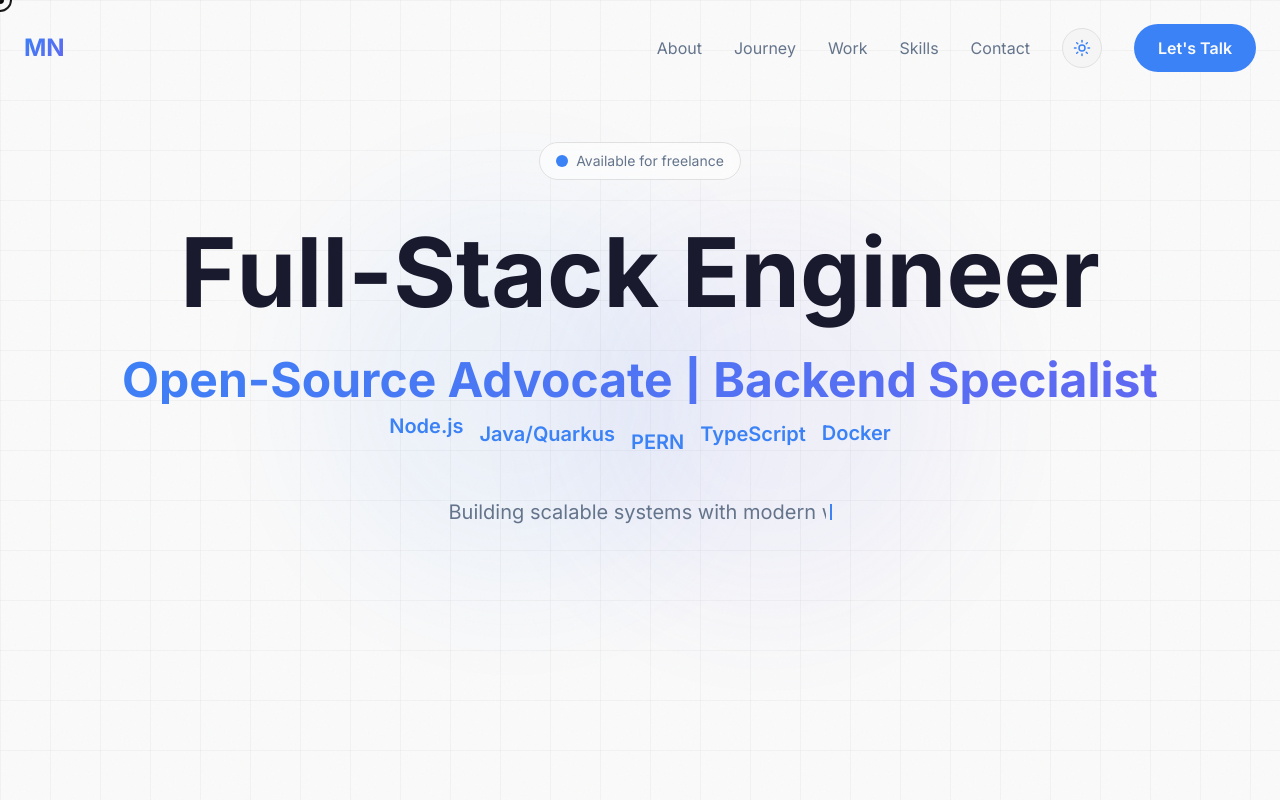
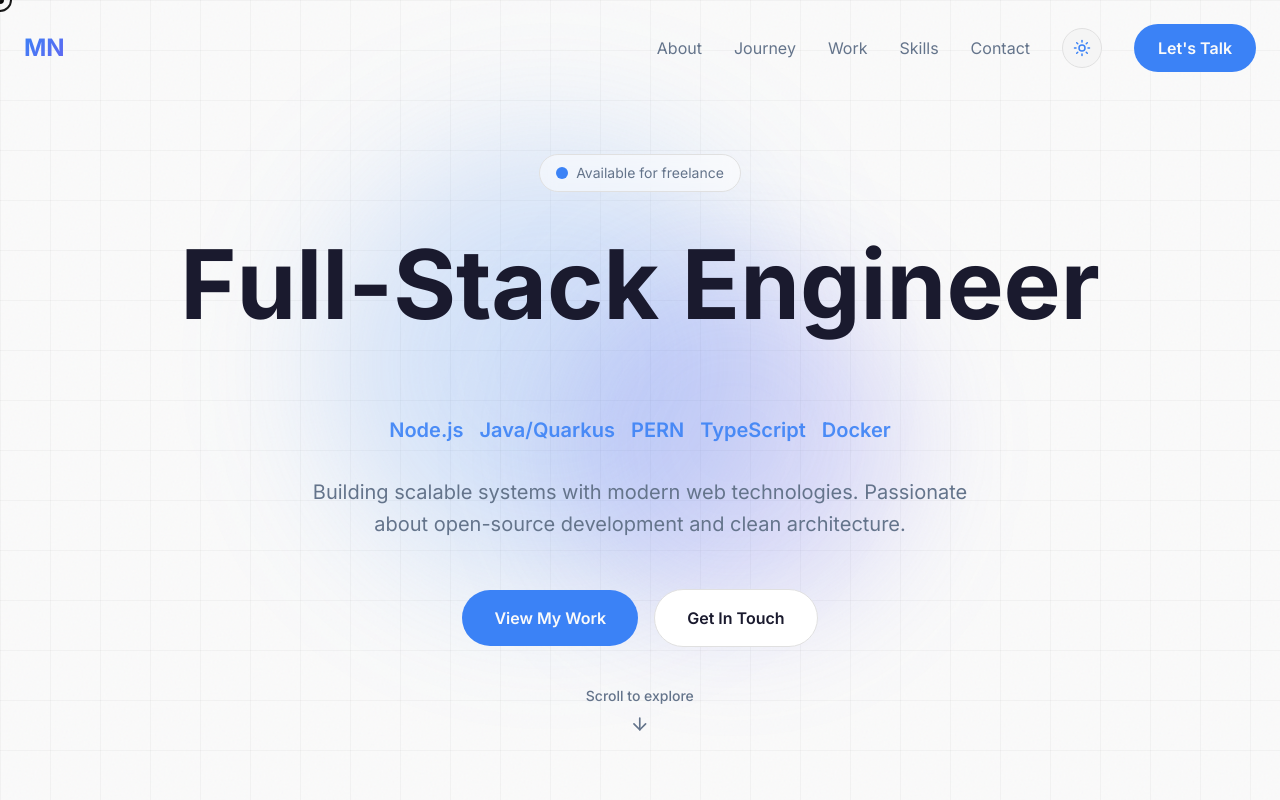
Before and after one commit to MoatazNoaman2001/portifolio, a Next.js app: page / in a window 1280 px wide. Shown: the top 800 px of the page. Built offline with nearby package versions, Linux system fonts and the light colour scheme.

Commit message:
final changes

```diff
--- /dev/null
+++ b/components/animations/KineticSplitText.tsx
@@ -0,0 +1,73 @@
+'use client';
+
+import { useLayoutEffect, useRef } from 'react';
+import gsap from 'gsap';
+import SplitText from 'gsap/SplitText'; // if your setup complains, use GSAP Install Helper to add the plugin
+
+gsap.registerPlugin(SplitText);
+
+type Props = {
+  text: string;
+  className?: string;
+  // how wild the movement is
+  strength?: number; // px
+  // seconds for out+back (half-cycle)
+  speed?: number;
+};
+
+export function KineticSplitText({
+  text,
+  className,
+  strength = 28,
+  speed = 0.9,
+}: Props) {
+  const elRef = useRef<HTMLHeadingElement | null>(null);
+
+  useLayoutEffect(() => {
+    const el = elRef.current;
+    if (!el) return;
+
+    const prefersReduced =
+      window.matchMedia?.('(prefers-reduced-motion: reduce)').matches;
+
+    const ctx = gsap.context(() => {
+      const split = SplitText.create(el, { type: 'chars' }); // chars array available :contentReference[oaicite:2]{index=2}
+      const chars = split.chars as HTMLElement[];
+
+      gsap.set(el, { perspective: 800 });
+      gsap.set(chars, { transformOrigin: '50% 50%', force3D: true });
+
+      if (prefersReduced) return;
+
+      // This is the “samples & return” loop:
+      gsap.to(chars, {
+        // “explode” away from resting position
+        x: () => gsap.utils.random(-strength, strength),
+        y: () => gsap.utils.random(-strength, strength),
+        rotate: () => gsap.utils.random(-16, 16),
+        scale: () => gsap.utils.random(0.92, 1.08),
+        filter: 'blur(1.5px)',
+        duration: speed,
+        ease: 'power3.inOut',
+
+        // return (yoyo) + new random values each cycle (repeatRefresh)
+        yoyo: true,
+        repeat: 3,
+        repeatRefresh: true,
+
+        // GSAP-site feel: stagger from random chars, not left-to-right
+        stagger: { each: 0.015, from: 'random' },
+      });
+
+      return () => split.revert();
+    }, el);
+
+    return () => ctx.revert();
+  }, [strength, speed]);
+
+  return (
+    <h1 ref={elRef} className={className}>
+      {text}
+    </h1>
+  );
+}
--- a/components/sections/Hero.tsx
+++ b/components/sections/Hero.tsx
@@ -1,110 +1,270 @@
 'use client';
 
-import { motion } from 'framer-motion';
+import { useLayoutEffect, useRef } from 'react';
+import gsap from 'gsap';
+import { ScrollTrigger } from 'gsap/ScrollTrigger';
 import { ArrowDown } from 'lucide-react';
-import { Reveal } from '@/components/animations/Reveal';
 import { MagneticButton } from '@/components/ui/MagneticButton';
-import {
-  ScrambleText,
-  GsapRevealText,
-  FloatingWords,
-  TypewriterGsap,
-  GlitchText,
-  SplitReveal,
-  MagneticText
-} from '@/components/animations/GsapText';
+import { KineticSplitText } from '../animations/KineticSplitText';
+
+gsap.registerPlugin(ScrollTrigger);
+
+// --- tiny helper: wrap words into spans for staggered reveal ---
+function splitWords(el: HTMLElement) {
+  const original = el.textContent ?? '';
+  const words = original.trim().split(/\s+/);
+
+  el.innerHTML = words
+    .map(
+      (w) =>
+        `<span class="inline-block overflow-hidden align-baseline">
+           <span class="inline-block will-change-transform">${w}&nbsp;</span>
+         </span>`
+    )
+    .join('');
+
+  return () => {
+    el.textContent = original;
+  };
+}
 
 export function Hero() {
+  const sectionRef = useRef<HTMLElement | null>(null);
+
+  const orbARef = useRef<HTMLDivElement | null>(null);
+  const orbBRef = useRef<HTMLDivElement | null>(null);
+
+  const badgeRef = useRef<HTMLDivElement | null>(null);
+  const headingRef = useRef<HTMLHeadingElement | null>(null);
+  const subtitleRef = useRef<HTMLParagraphElement | null>(null);
+  const stackRef = useRef<HTMLDivElement | null>(null);
+  const descRef = useRef<HTMLParagraphElement | null>(null);
+  const ctasRef = useRef<HTMLDivElement | null>(null);
+  const scrollRef = useRef<HTMLDivElement | null>(null);
+
+  useLayoutEffect(() => {
+    const section = sectionRef.current;
+    if (!section) return;
+
+    const prefersReduced =
+      typeof window !== 'undefined' &&
+      window.matchMedia &&
+      window.matchMedia('(prefers-reduced-motion: reduce)').matches;
+
+    // Split heading + subtitle for GSAP-like reveal
+    const cleanupHeading = headingRef.current ? splitWords(headingRef.current) : () => { };
+    const cleanupSubtitle = subtitleRef.current ? splitWords(subtitleRef.current) : () => { };
+
+    const ctx = gsap.context(() => {
+      // Initial state
+      gsap.set(
+        [badgeRef.current, stackRef.current, descRef.current, ctasRef.current, scrollRef.current],
+        { opacity: 0, y: 16 }
+      );
+
+      if (headingRef.current) {
+        const inner = headingRef.current.querySelectorAll('span > span');
+        gsap.set(inner, { yPercent: 120, opacity: 0, filter: 'blur(6px)' });
+      }
+
+      if (subtitleRef.current) {
+        const inner = subtitleRef.current.querySelectorAll('span > span');
+        gsap.set(inner, { yPercent: 120, opacity: 0, filter: 'blur(8px)' });
+      }
+
+      // Ambient orb drift (GSAP instead of framer so it “matches”)
+      if (!prefersReduced) {
+        if (orbARef.current) {
+          gsap.to(orbARef.current, {
+            x: 40,
+            y: -30,
+            duration: 6,
+            repeat: -1,
+            yoyo: true,
+            ease: 'sine.inOut',
+          });
+          gsap.to(orbARef.current, {
+            scale: 1.15,
+            duration: 7.5,
+            repeat: -1,
+            yoyo: true,
+            ease: 'sine.inOut',
+          });
+        }
+        if (orbBRef.current) {
+          gsap.to(orbBRef.current, {
+            x: -35,
+            y: 35,
+            duration: 7,
+            repeat: -1,
+            yoyo: true,
+            ease: 'sine.inOut',
+          });
+          gsap.to(orbBRef.current, {
+            scale: 0.92,
+            duration: 8,
+            repeat: -1,
+            yoyo: true,
+            ease: 'sine.inOut',
+          });
+        }
+      }
+
+      // Master timeline (the “GSAP site” feel)
+      const tl = gsap.timeline({
+        defaults: { ease: 'power4.out' },
+      });
+
+      tl.to(badgeRef.current, { opacity: 1, y: 0, duration: 0.6 }, 0.1);
+
+      if (headingRef.current) {
+        tl.to(
+          headingRef.current.querySelectorAll('span > span'),
+          {
+            yPercent: 0,
+            opacity: 1,
+            filter: 'blur(0px)',
+            duration: 0.9,
+            stagger: 0.06,
+          },
+          0.15
+        );
+      }
+
+      if (subtitleRef.current) {
+        tl.to(
+          subtitleRef.current.querySelectorAll('span > span'),
+          {
+            yPercent: 0,
+            opacity: 1,
+            filter: 'blur(0px)',
+            duration: 0.75,
+            stagger: 0.03,
+            ease: 'power3.out',
+          },
+          0.45
+        );
+      }
+
+      tl.to(stackRef.current, { opacity: 1, y: 0, duration: 0.55 }, 0.75);
+      tl.to(descRef.current, { opacity: 1, y: 0, duration: 0.55 }, 0.9);
+      tl.to(ctasRef.current, { opacity: 1, y: 0, duration: 0.55 }, 1.05);
+      tl.to(scrollRef.current, { opacity: 1, y: 0, duration: 0.5 }, 1.25);
+
+      // Scroll indicator bob (subtle)
+      if (!prefersReduced && scrollRef.current) {
+        gsap.to(scrollRef.current, {
+          y: 10,
+          duration: 1.6,
+          repeat: -1,
+          yoyo: true,
+          ease: 'sine.inOut',
+          delay: 1.4,
+        });
+      }
+
+      // Parallax on mouse move (micro interaction)
+      if (!prefersReduced) {
+        const orbA = orbARef.current;
+        const orbB = orbBRef.current;
+
+        const qa = orbA ? gsap.quickTo(orbA, 'x', { duration: 0.6, ease: 'power3.out' }) : null;
+        const qay = orbA ? gsap.quickTo(orbA, 'y', { duration: 0.6, ease: 'power3.out' }) : null;
+        const qb = orbB ? gsap.quickTo(orbB, 'x', { duration: 0.8, ease: 'power3.out' }) : null;
+        const qby = orbB ? gsap.quickTo(orbB, 'y', { duration: 0.8, ease: 'power3.out' }) : null;
+
+        const onMove = (e: PointerEvent) => {
+          const r = section.getBoundingClientRect();
+          const nx = (e.clientX - (r.left + r.width / 2)) / r.width; // -0.5..0.5
+          const ny = (e.clientY - (r.top + r.height / 2)) / r.height;
+
+          qa?.(nx * 60);
+          qay?.(ny * 40);
+
+          qb?.(nx * -50);
+          qby?.(ny * -35);
+        };
+
+        section.addEventListener('pointermove', onMove);
+        return () => section.removeEventListener('pointermove', onMove);
+      }
+    }, section);
+
+    return () => {
+      ctx.revert();
+      cleanupHeading();
+      cleanupSubtitle();
+    };
+  }, []);
+
   return (
-    <section className="relative min-h-screen flex items-center justify-center overflow-x-hidden overflow-y-hidden noise-bg grid-bg bg-[var(--bg)] w-full">
+    <section
+      ref={sectionRef}
+      className="relative min-h-screen flex items-center justify-center overflow-x-hidden overflow-y-hidden noise-bg grid-bg bg-[var(--bg)] w-full"
+    >
       {/* Gradient Orbs */}
-      <motion.div
-        className="absolute top-1/4 left-1/4 w-96 h-96 bg-[var(--accent)]/20 rounded-full blur-3xl"
-        animate={{
-          scale: [1, 1.2, 1],
-          opacity: [0.3, 0.5, 0.3],
-        }}
-        transition={{
-          duration: 8,
-          repeat: Infinity,
-          ease: 'easeInOut',
-        }}
+      <div
+        ref={orbARef}
+        className="absolute top-1/4 left-1/4 w-96 h-96 bg-[var(--accent)]/20 rounded-full blur-3xl will-change-transform"
       />
-      <motion.div
-        className="absolute bottom-1/4 right-1/4 w-96 h-96 bg-[var(--accent-secondary)]/20 rounded-full blur-3xl"
-        animate={{
-          scale: [1.2, 1, 1.2],
-          opacity: [0.5, 0.3, 0.5],
-        }}
-        transition={{
-          duration: 8,
-          repeat: Infinity,
-          ease: 'easeInOut',
-          delay: 4,
-        }}
+      <div
+        ref={orbBRef}
+        className="absolute bottom-1/4 right-1/4 w-96 h-96 bg-[var(--accent-secondary)]/20 rounded-full blur-3xl will-change-transform"
       />
 
       <div className="relative z-10 max-w-7xl mx-auto px-6 py-32 text-center w-full">
         {/* Status Badge */}
-        <Reveal delay={0.2}>
-          <motion.div
+        <div
+          ref={badgeRef}
           className="inline-flex items-center gap-2 px-4 py-2 bg-[var(--surface)]/50 border border-[var(--border)] rounded-full mb-8 backdrop-blur-sm"
-            whileHover={{ scale: 1.05 }}
         >
           <span className="relative flex h-3 w-3">
             <span className="animate-ping absolute inline-flex h-full w-full rounded-full bg-[var(--accent)] opacity-75"></span>
             <span className="relative inline-flex rounded-full h-3 w-3 bg-[var(--accent)]"></span>
           </span>
           <span className="text-sm text-[var(--muted)]">Available for freelance</span>
-          </motion.div>
-        </Reveal>
-
-        {/* Main Heading with GSAP Reveal Animation */}
-        <div className="mb-6 w-full overflow-hidden">
-          <GsapRevealText
-            delay={0.6}
-            stagger={0.05}
-            className="text-3xl sm:text-2xl md:text-7xl lg:text-8xl font-display font-bold leading-tight text-[var(--text)]"
-          >
-            Full-Stack Engineer
-          </GsapRevealText>
         </div>
 
-        {/* Subtitle with Scramble Effect */}
-        <div className="mb-4 w-full overflow-hidden px-2">
-          <ScrambleText
-            delay={2000}
-            duration={3}
-            className="text-xl sm:text-2xl md:text-4xl lg:text-5xl font-display font-bold gradient-text break-words"
-          >
-            Open-Source Advocate | Backend Specialist
-          </ScrambleText>
-        </div>
-
-        {/* Floating Tech Stack Words */}
-        <Reveal delay={3.5} direction="up">
-          <div className="mb-6">
-            <FloatingWords
-              words={['Node.js', 'Java/Quarkus', 'PERN', 'TypeScript', 'Docker']}
-              className="text-lg md:text-xl text-[var(--accent)] font-semibold"
-            />
-          </div>
-        </Reveal>
-
-        {/* Description with Typewriter Effect */}
-        <div className="mb-12 min-h-[80px] flex items-center justify-center w-full overflow-hidden px-4">
-          <TypewriterGsap
-            text="Building scalable systems with modern web technologies. Passionate about open-source development and clean architecture."
-            delay={5}
-            speed={0.05}
-            cursor={true}
-            className="text-base sm:text-lg md:text-xl text-[var(--muted)] max-w-2xl leading-relaxed"
+        {/* Heading */}
+        <div className="mb-6 w-full overflow-hidden">
+          <KineticSplitText
+  text="Full-Stack Engineer"
+  className="text-3xl sm:text-2xl md:text-7xl lg:text-8xl font-display font-bold leading-tight text-[var(--text)]"
+  strength={34}
+  speed={1.1}
 />
         </div>
 
+        {/* Subtitle */}
+        <KineticSplitText
+  text="Open-Source Advocate | Backend Specialist"
+  className="mt-4 text-xl sm:text-2xl md:text-4xl lg:text-5xl font-display font-bold gradient-text break-words"
+  strength={18}
+  speed={1.3}
+/>
+
+        {/* Tech stack line */}
+        <div ref={stackRef} className="mb-8">
+          <div className="flex flex-wrap justify-center gap-x-4 gap-y-2 text-lg md:text-xl text-[var(--accent)] font-semibold">
+            {['Node.js', 'Java/Quarkus', 'PERN', 'TypeScript', 'Docker'].map((w) => (
+              <span key={w} className="opacity-90 hover:opacity-100 transition-opacity">
+                {w}
+              </span>
+            ))}
+          </div>
+        </div>
+
+        {/* Description */}
+        <p
+          ref={descRef}
+          className="mb-12 mx-auto max-w-2xl text-base sm:text-lg md:text-xl text-[var(--muted)] leading-relaxed"
+        >
+          Building scalable systems with modern web technologies. Passionate about open-source development and clean
+          architecture.
+        </p>
+
         {/* CTA Buttons */}
-        <Reveal delay={7} direction="up">
-          <div className="flex flex-col sm:flex-row gap-4 justify-center items-center">
+        <div ref={ctasRef} className="flex flex-col sm:flex-row gap-4 justify-center items-center">
           <MagneticButton
             className="px-8 py-4 bg-[var(--accent)] text-[var(--bg)] font-semibold rounded-full hover:shadow-2xl hover:shadow-[var(--accent)]/50 transition-all duration-300 glow-box"
             onClick={() => (window.location.href = '#work')}
@@ -118,25 +278,17 @@ export function Hero() {
             Get In Touch
           </MagneticButton>
         </div>
-        </Reveal>
 
         {/* Scroll Indicator */}
-        <motion.div
-          className="absolute bottom-12 left-1/2 -translate-x-1/2"
-          initial={{ opacity: 0, y: -20 }}
-          animate={{ opacity: 1, y: 0 }}
-          transition={{ delay: 8, duration: 0.8 }}
-        >
-          <motion.a
+        <div ref={scrollRef} className="absolute bottom-12 left-1/2 -translate-x-1/2">
+          <a
             href="#about"
             className="flex flex-col items-center gap-2 text-[var(--muted)] hover:text-[var(--accent)] transition-colors group"
-            animate={{ y: [0, 10, 0] }}
-            transition={{ duration: 2, repeat: Infinity, ease: 'easeInOut' }}
           >
             <span className="text-sm font-medium">Scroll to explore</span>
             <ArrowDown className="w-5 h-5 group-hover:translate-y-1 transition-transform" />
-          </motion.a>
-        </motion.div>
+          </a>
+        </div>
       </div>
     </section>
   );
--- a/components/sections/Work.tsx
+++ b/components/sections/Work.tsx
@@ -8,21 +8,21 @@ const projects = [
     {
     title: 'EasyDo CRM WhatsApp Integration',
     description: 'Comprehensive WhatsApp Business API platform with campaign management, template flow builders, and real-time analytics. Handling complex encryption and webhook systems.',
-    tech: ['Node.js', 'React', 'PostgreSQL', 'BullMQ'],
+    tech: ['Node.js', 'React', 'PostgreSQL', 'BullMQ', 'Typescript'],
     category: 'Backend & Full-Stack',
     gradient: 'from-teal-500/20 to-cyan-500/20',
   },
   {
     title: 'AlvoraCore Scheduling System',
     description: 'Advanced scheduling optimization system using Quarkus and Timefold. Solving complex resource allocation with AI-powered optimization algorithms.',
-    tech: ['Java', 'Quarkus', 'Timefold', 'PostgreSQL'],
+    tech: ['Java', 'Quarkus', 'Timefold', 'OSRM', 'Microservice', 'gRPC', 'PostgreSQL'],
     category: 'Backend Engineering',
     gradient: 'from-amber-500/20 to-yellow-500/20',
   },
   {
     title: 'PMP Certification Platform',
     description: 'Education platform serving 500+ users. Built comprehensive exam preparation system with progress tracking and analytics for PMP certification candidates.',
-    tech: ['Laravel', 'Vue.js', 'MySQL', 'Redis'],
+    tech: ['Laravel', 'Blade', 'PostgreSQL', 'SCSS'],
     category: 'Full-Stack Web',
     gradient: 'from-orange-500/20 to-red-500/20',
     github: 'https://github.com/MoatazNoaman2001/exam_system',
@@ -30,7 +30,7 @@ const projects = [
     {
     title: 'Tgaraar Platform',
     description: 'Education platform serving 500+ users. Built comprehensive exam preparation system with progress tracking and analytics for PMP certification candidates.',
-    tech: ['react' , 'node', 'typescript', 'mongo'],
+    tech: ['React' , 'Node', 'Typescript', 'MongoDb'],
     category: 'Full-Stack Web',
     gradient: 'from-orange-500/20 to-red-500/20',
   },
@@ -38,7 +38,7 @@ const projects = [
   {
     title: 'CVRP Route Optimization',
     description: 'Capacitated Vehicle Routing Problem solver using advanced optimization algorithms. Fleet management with optimal route planning and resource allocation.',
-    tech: ['Java', 'Quarkus', 'Timefold', 'PostgreSQL'],
+    tech: ['Java', 'Algorithms'],
     category: 'Optimization & AI',
     gradient: 'from-green-500/20 to-emerald-500/20',
     github: 'https://github.com/MoatazNoaman2001/cvrp',
@@ -46,7 +46,7 @@ const projects = [
   {
     title: 'UAV Route Optimization',
     description: 'Unmanned Aerial Vehicle route optimization system for efficient drone fleet management and delivery planning with constraint satisfaction.',
-    tech: ['Java', 'Timefold', 'Spring Boot', 'Algorithms'],
+    tech: ['Java','Algorithms'],
     category: 'Optimization & AI',
     gradient: 'from-purple-500/20 to-pink-500/20',
     github: 'https://github.com/MoatazNoaman2001/UAV-Route-Optemization',
@@ -54,7 +54,7 @@ const projects = [
     {
     title: 'Real-time Chat with WebRTC',
     description: 'Production-ready chat application with video calling capabilities. Built with WebRTC for peer-to-peer communication and real-time messaging.',
-    tech: ['Flutter', 'WebRTC', 'Firebase', 'Node.js'],
+    tech: ['Flutter','Bloc','Floor', 'Mobile&Desktop', 'WebRTC', 'Node.js', 'Mediasoup', 'SocketIO'],
     category: 'Mobile & Real-time',
     gradient: 'from-rose-500/20 to-pink-500/20',
   },
@@ -68,7 +68,7 @@ const projects = [
   {
     title: 'Vitalism - Graduation Project',
     description: 'Computer vision and machine learning application using OpenCV. Image processing, feature detection, and ML model integration for biomedical analysis.',
-    tech: ['Python', 'OpenCV', 'ML', 'TensorFlow'],
+    tech: ['Native Android', 'CPP', 'Ncnn','Python', 'OpenCV', 'ML', 'TensorFlow'],
     category: 'Computer Vision & ML',
     gradient: 'from-indigo-500/20 to-violet-500/20',
   },
```
Also changed, not shown: components/sections/Contact.tsx (+28 -8 lines). Lines whose indentation alone changed are shown as unchanged.
